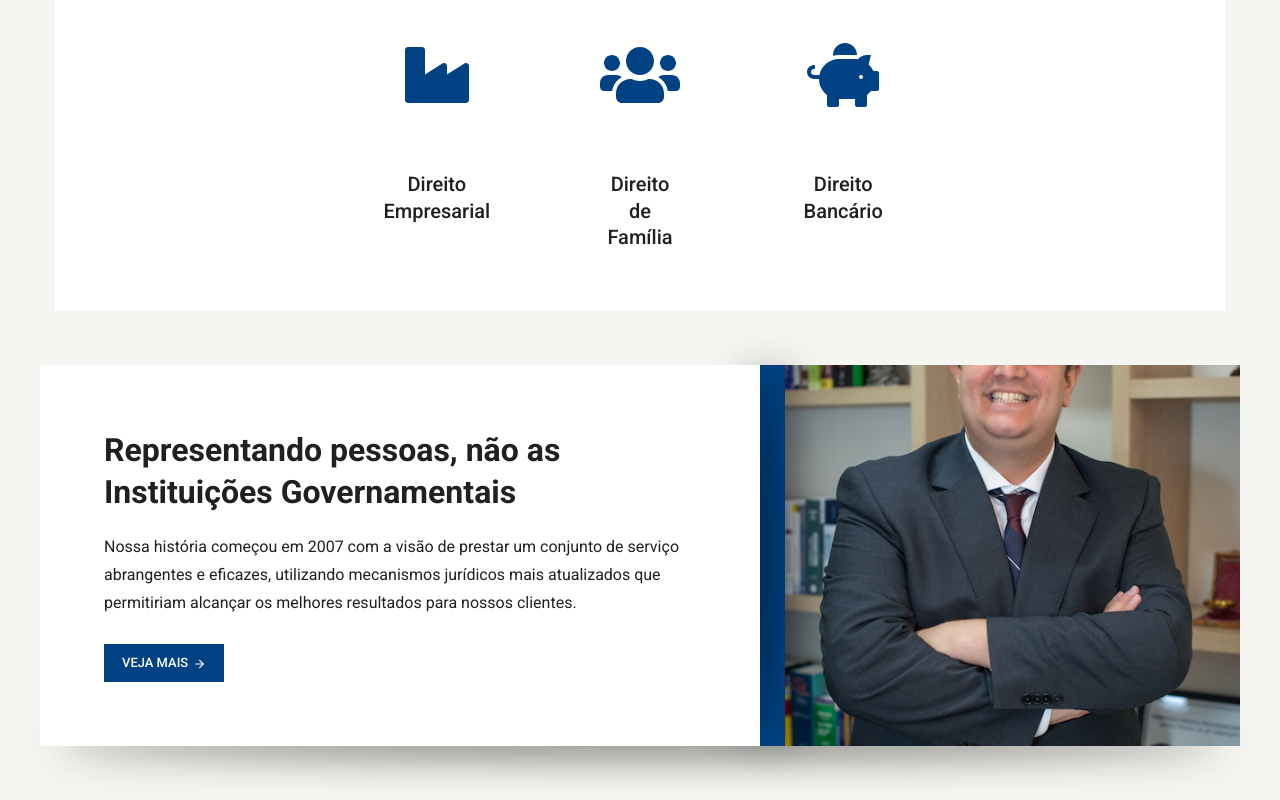
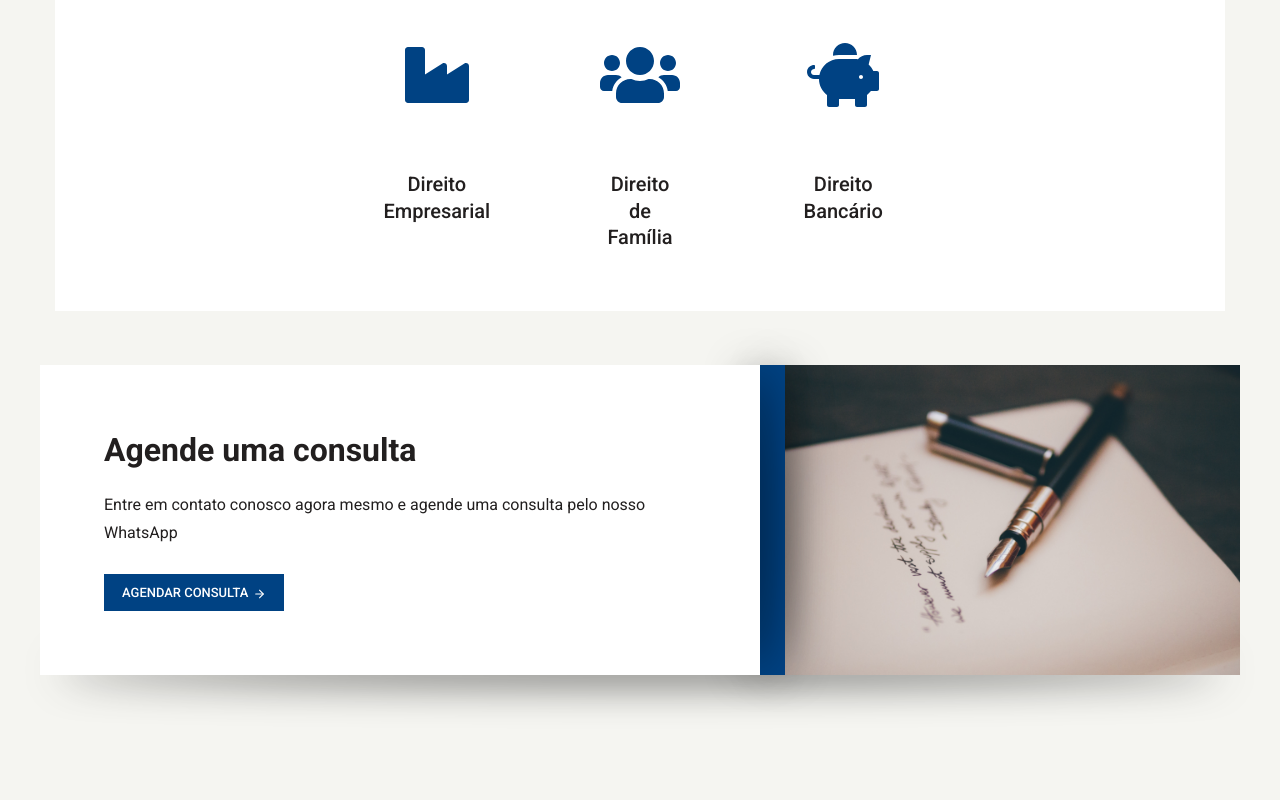
Before and after one commit to rafaelhirooka/advferraz, a Next.js app: page / in a window 1280 px wide. Shown: the part 1386-2186 px from the top of the page. After the commit the page ends 2115 px from the top, so only its background shows below. Built offline with nearby package versions, Linux system fonts and the light colour scheme.

Commit message:
whatsapp web link

```diff
--- a/pages/home/index.js
+++ b/pages/home/index.js
@@ -88,10 +88,10 @@ export default function Home() {
 
       <section className={styles.firstSection}>
         <CardWhite
-        title="Representando pessoas, não as Instituições Governamentais"
-        description="Nossa história começou em 2007 com a visão de prestar um conjunto de serviço abrangentes e eficazes, utilizando mecanismos jurídicos mais atualizados que permitiriam alcançar os melhores resultados para nossos clientes."
-        image="./gustavo-oliveira-ferraz.jpg"
-        button={<Button title="Veja mais" onClick={() => {alert('teste')}} />}
+        title="Agende uma consulta"
+        description="Entre em contato conosco agora mesmo e agende uma consulta pelo nosso WhatsApp"
+        image="./contact-whatsapp.jpg"
+        button={<Button title="Agendar consulta" onClick={() => {window.open('https://api.whatsapp.com/send?phone=5519996045373&text=Ol%C3%A1%20gostaria%20de%20agendar%20uma%20consulta')}} />}
         />
       </section>
     </div>
```
Also changed, not shown: public/contact-whatsapp.jpg (added).
